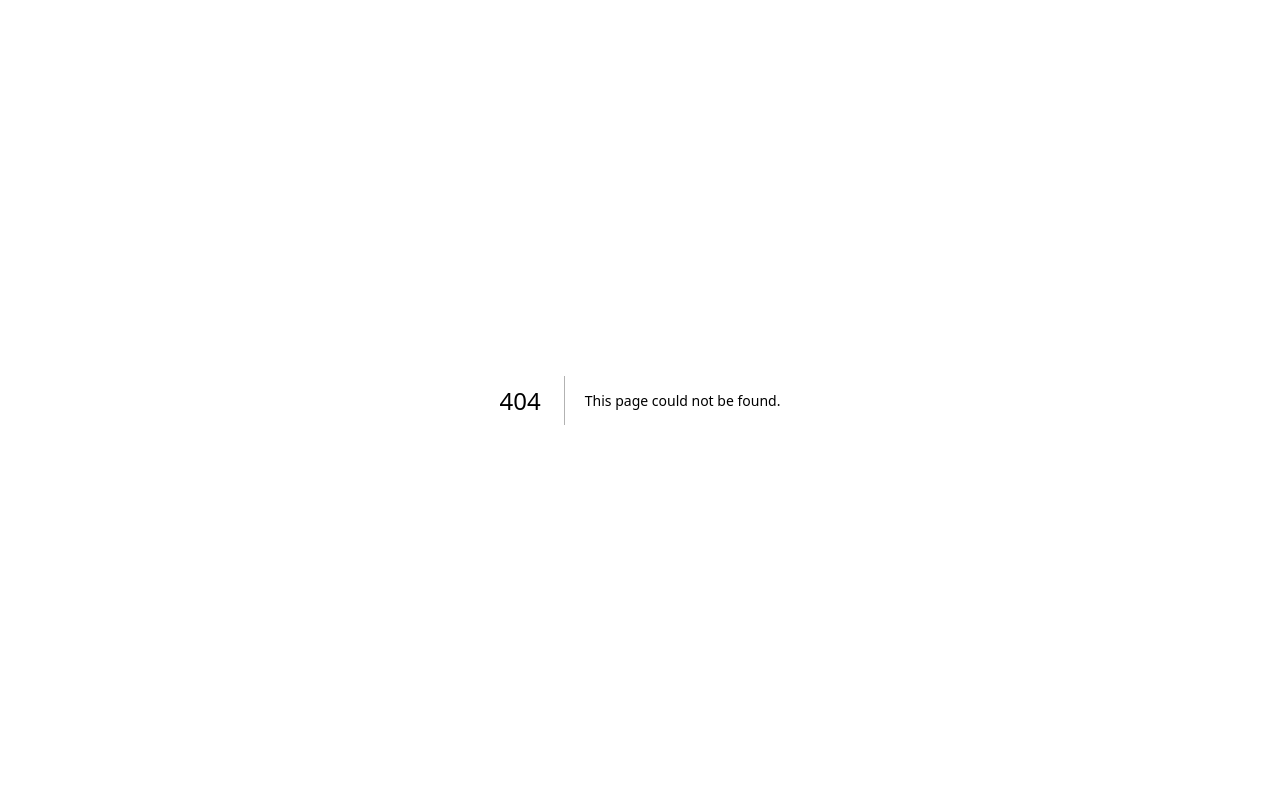
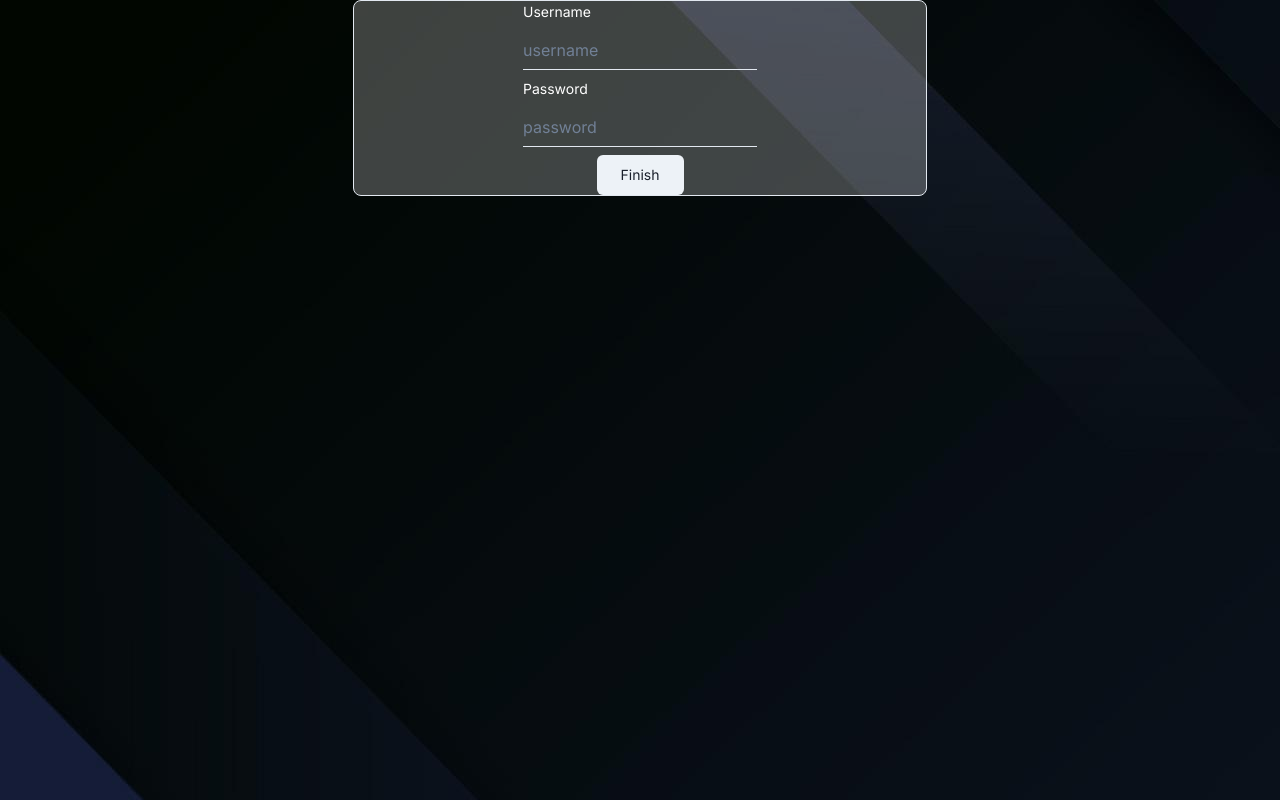
Before and after one commit to Mavericks5252/Garage-Door-Frontend-NextJs, a Next.js app: page /login in a window 1280 px wide. Before the commit this address had no page. Built offline with nearby package versions, Linux system fonts and the light colour scheme.

Commit message:
update 2 status

```diff
--- a/package.json
+++ b/package.json
@@ -25,6 +25,7 @@
   "devDependencies": {
     "@babel/eslint-parser": "^7.24.1",
     "@next/eslint-plugin-next": "^14.2.2",
+    "@types/node": "20.12.7",
     "@types/react": "18.2.79",
     "babel-eslint": "^10.1.0",
     "eslint": "^8",
--- a/src/app/components/Header.js
+++ b/src/app/components/Header.js
@@ -76,6 +76,7 @@ const MenuLinks = ({ isOpen }) => {
         pt={[4, 4, 0, 0]}
       >
         <MenuItem to="/">Home</MenuItem>
+        <MenuItem to="/login">Login</MenuItem>
         <MenuItem to="/signup" isLast>
           <Button
             size="sm"
--- /dev/null
+++ b/src/app/login/page.js
@@ -0,0 +1,55 @@
+'use client'
+import { Button, ButtonGroup, IconButton, VStack, background, Image, Box, Center, Container, FormControl, FormLabel, Input, FormHelperText, Switch, FormErrorMessage  } from '@chakra-ui/react'
+import { redirect } from 'next/dist/server/api-utils'
+import React, { useState, } from 'react'
+
+export default function Login () {
+
+    const [username, setUsername] = useState('')
+    const [password, setPassword] = useState('')
+
+
+    const handleUsernameChange = (e) => {
+        e.preventDefault()
+        setUsername(e.target.value)
+    }
+    const handlePasswordChange = (e) => {
+        e.preventDefault()
+        setPassword(e.target.value)
+    }
+    function SubmitData () {
+        console.log(username)
+        console.log(password)
+
+        redirect(`/dashboard/${user?.uuid}`)
+    }
+    return (
+        <Box h='calc(100vh)' bgGradient='/5570834.jpg' color ='white'>
+            <Container>
+                <Center bg = 'RGBA(255, 255, 255, 0.24)' borderWidth='1px' borderRadius='lg' >
+                    <VStack>
+                        <FormControl>
+                            <FormLabel>Username</FormLabel>
+                            <Input
+                                variant='flushed'
+                                placeholder='username'
+                                onChange={handleUsernameChange}
+                                value ={username}></Input>
+                        </FormControl>
+                        <FormControl>
+                            <FormLabel>Password</FormLabel>
+                            <Input
+                                variant='flushed'
+                                placeholder='password'
+                                onChange={handlePasswordChange}
+                                value ={password}></Input>
+                        </FormControl>
+                        <Button onClick={SubmitData}>Finish</Button>
+                    </VStack>
+                </Center>
+            </Container>
+        </Box>
+    )
+
+
+}
```
Also changed, not shown: src/app/auth/auth.js (added, +47 -0 lines), src/app/auth/session.js (added, +15 -0 lines), src/app/page.js (+15 -1 lines), src/app/signup/page.js (+3 -10 lines), 1 other file (tests, documents, lock files or other folders).
